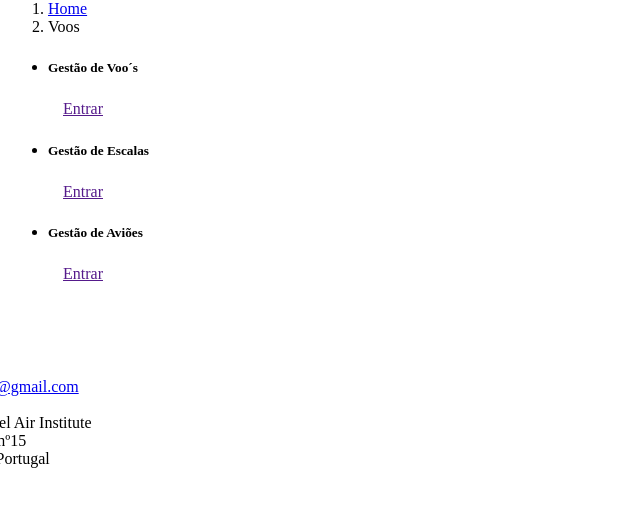
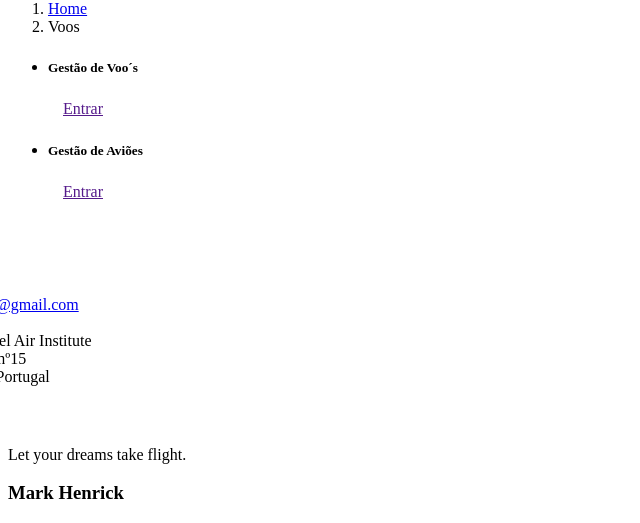
Before and after one commit to Simonegomes0/weblogicmvc, a PHP site: the page made by webapp/view/gestorvoo/index.phtml in a window 1280 px wide. Shown: the part 94-617 px from the top of the page, without its empty margins (0-640 px from the left). Run offline with PHP 8.4, Linux system fonts and the light colour scheme; the template is opened without the code that fills it, so the values that code supplies are empty.

Commit message:
index update

```diff
--- a/webapp/view/gestorvoo/index.phtml
+++ b/webapp/view/gestorvoo/index.phtml
@@ -29,18 +29,6 @@ Layout::includeLayout('gestorheader');
             </a>
             </a>
         </li>
-
-        <li class="card">
-            <a class="card-image" target="_blank" style="background-image: url(https://www.tst.jus.br/documents/25367803/26671012/Aeroporto3.png/fdf38384-f0fe-4cc5-e6c4-a9a26d9cce29?t=1599078316203);">
-
-            </a>
-            <a class="card-description" style="text-decoration: none">
-                <h5>Gestão de Escalas</h5>
-                <a href="<?=Url::toRoute('gestorvoo/gestaoEscalas')?>" style="margin-top: -10px; margin-left: 15px;" class="btn btn-info" role="button">Entrar</a><svg xmlns="http://www.w3.org/2000/svg" color="grey" width="16" height="16" fill="currentColor" class="bi bi-clouds-fill" viewBox="0 0 16 16">
-            </a>
-            </a>
-        </li>
-
         <li class="card">
             <a class="card-image" target="_blank" style="background-image: url(https://images5.alphacoders.com/863/863248.jpg);">
 
```
